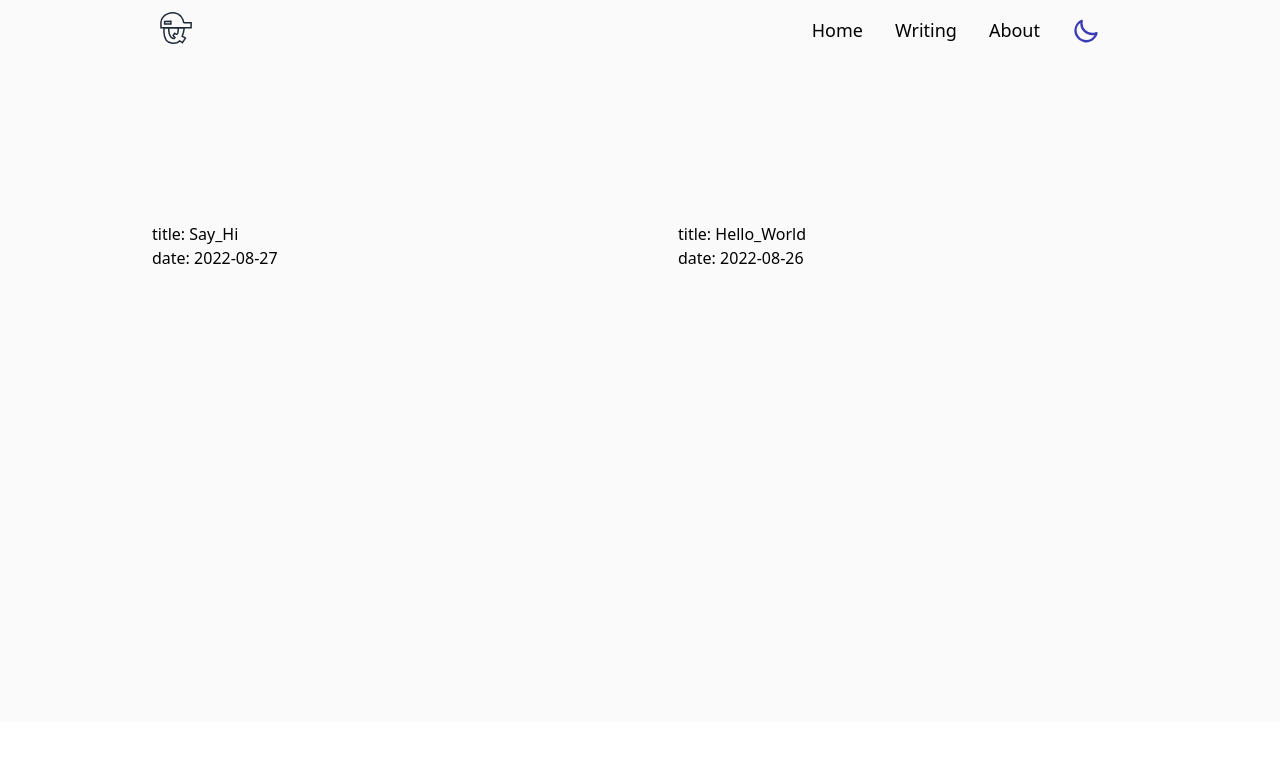
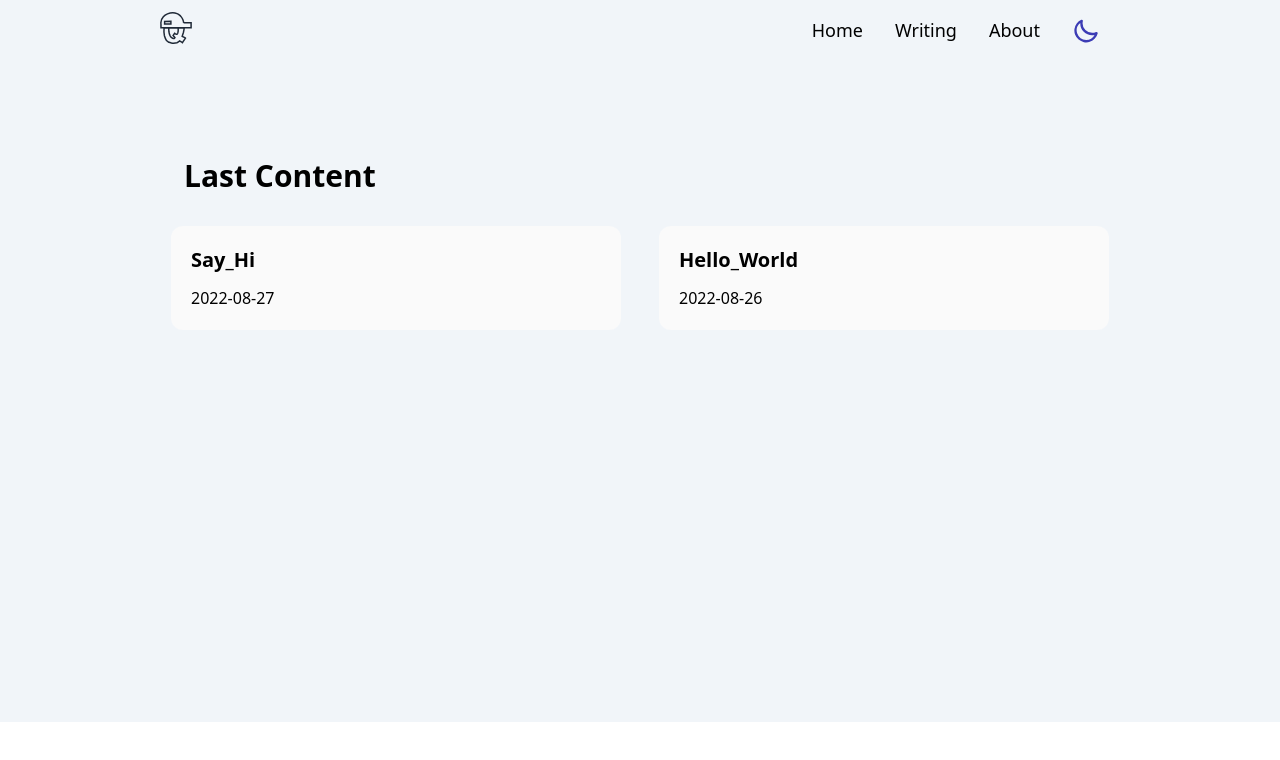
Before and after one commit to PengPeng-Qi/MiniBlog, a Next.js app: page /write in a window 1280 px wide. Shown: the top 760 px of the page. Built offline with nearby package versions, Linux system fonts and the light colour scheme.

Commit message:
style: update write card component style

```diff
--- /dev/null
+++ b/components/card.jsx
@@ -0,0 +1,37 @@
+import Link from "next/link";
+
+const layout = (props) => {
+  const {id, date, title} = props.PostsData;
+  return(
+    <Link href={`/write/posts/${id}`}>
+      <div
+        className="
+          desktop:w-450
+          table:w-420
+          table:py-5
+          phone:w-full
+          py-3
+      ">
+        <article
+          className="
+            rounded-xl
+          bg-neutral-50
+            dark:bg-card-blue
+            p-5
+          ">
+          <div
+            className="
+            hover:text-orange-600
+              desktop:text-xl
+              phone:text-lg
+              font-semibold
+              mb-3"
+          >{title}</div>
+          <p>{date}</p>
+        </article>
+      </div>
+    </Link>
+  )
+}
+
+export default layout;
--- a/components/layout.jsx
+++ /dev/null
@@ -1,18 +0,0 @@
-import Link from "next/link";
-
-const layout = (props) => {
-  const {id, date, title} = props.PostsData;
-  return(
-    <Link href={`/write/posts/${id}`}>
-      <div
-        className="
-          desktop:w-450
-      ">
-        <p>title: {title}</p>
-        <p>date: {date}</p>
-      </div>
-    </Link>
-  )
-}
-
-export default layout;
--- a/pages/write/index.js
+++ b/pages/write/index.js
@@ -1,6 +1,6 @@
 import Head from "next/head";
 import Header from "../../components/header";
-import Layout from "../../components/layout";
+import Card from "../../components/card";
 import { getSortedPostsData } from "../../lib/posts";
 
 export async function getStaticProps() {
@@ -19,7 +19,7 @@ export default function Home({ allPostsData }) {
       className="
       dark:bg-neutral-900
       dark:text-white
-      bg-neutral-50
+      bg-slate-100
       text-black"
     >
       <Head>
@@ -34,21 +34,36 @@ export default function Home({ allPostsData }) {
 
       <main
         className="
-          desktop:h-660
-          table:h-560
+          desktop:min-h-660
+          table:min-h-560
           table:w-976
-          table:py-40
-          sm:h-407
-          sm:py-24
-          h-367
-          py-20
-          mx-auto"
+          table:py-24
+          table:mx-auto
+          sm:min-h-407
+          sm:py-16
+          min-h-367
+          mx-6
+          py-12"
       >
-        <div className="flex justify-between">
+        <h1
+          className="
+            desktop:px-8
+            desktop:text-3xl
+            table:px-12
+            table:text-2.5xl
+            table:h-12
+            phone:px-4
+            phone:text-2xl
+            font-bold
+            h-10"
+        >
+          Last Content
+        </h1>
+        <main className="flex justify-around flex-wrap">
           {allPostsData.map((PostsData) => (
-            <Layout PostsData={PostsData} key={PostsData.id} />
+            <Card PostsData={PostsData} key={PostsData.id} />
           ))}
-        </div>
+        </main>
       </main>
 
       <footer></footer>
--- a/tailwind.config.js
+++ b/tailwind.config.js
@@ -8,6 +8,7 @@ module.exports = {
     extend: {
       width: {
         380: "380px",
+        420: "420px",
         450: "450px",
         506: "506px",
         590: "590px",
@@ -15,6 +16,12 @@ module.exports = {
       },
       height: {
         62: "62px",
+        367: "367px",
+        407: "407px",
+        560: "560px",
+        660: "660px",
+      },
+      minHeight: {
         367: "367px",
         407: "407px",
         560: "560px",
@@ -35,7 +42,13 @@ module.exports = {
         "1.1xl": [
           "21px",
           {
-            lineHeight: "31.5px",
+            lineHeight: "31.496px",
+          },
+        ],
+        "2.5xl": [
+          "27px",
+          {
+            lineHeight: "34px",
           },
         ],
         "4.5xl": [
@@ -45,6 +58,10 @@ module.exports = {
           },
         ],
       },
+      colors: {
+        "card-blue": "hsl(210deg, 15%, 15%)",
+        "card-blue_hover": "hsl(210deg, 15%, 25%)",
+      },
       // svg width
       strokeWidth: {
         14: "14px",
```
Also changed, not shown: 1 other file (tests, documents, lock files or other folders).
